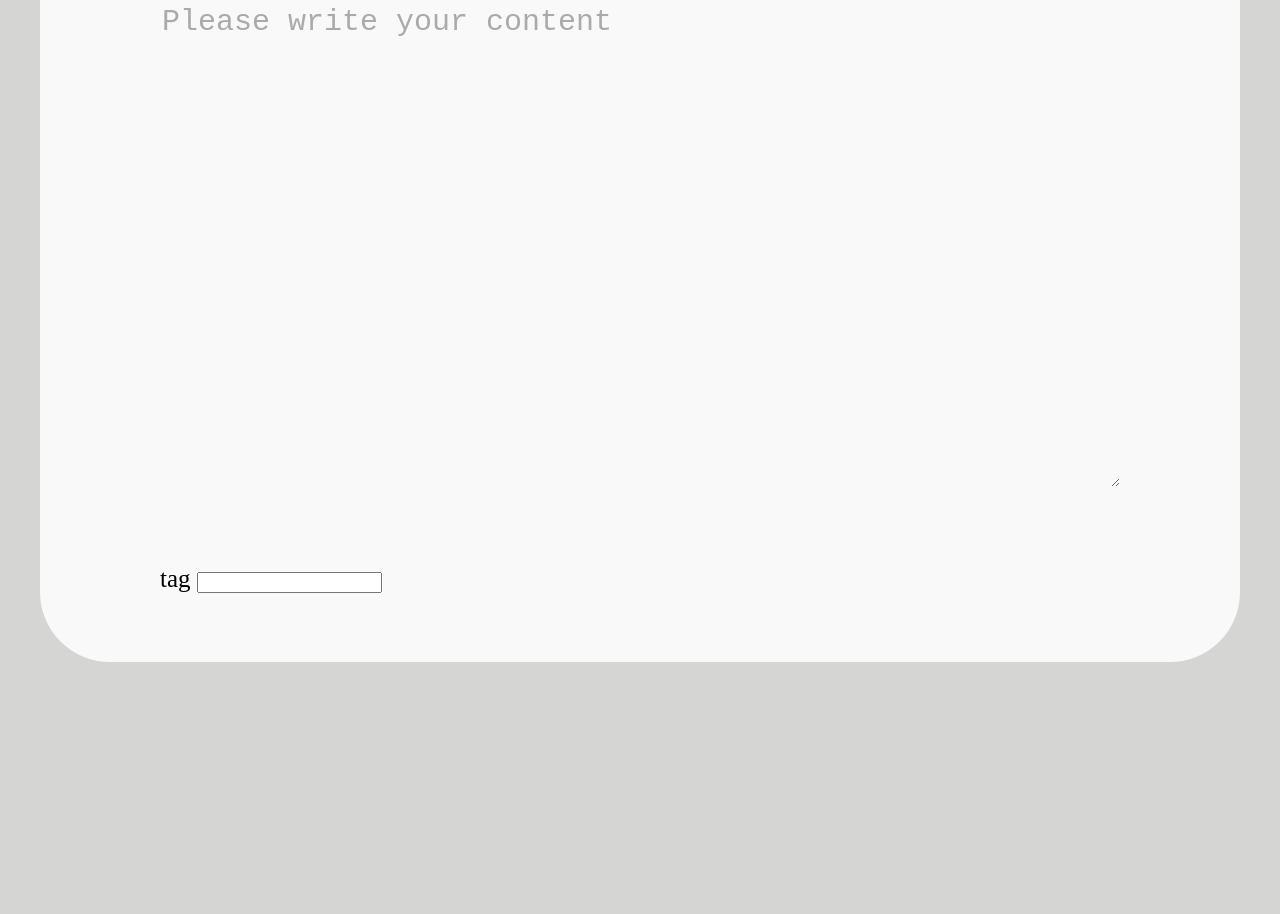
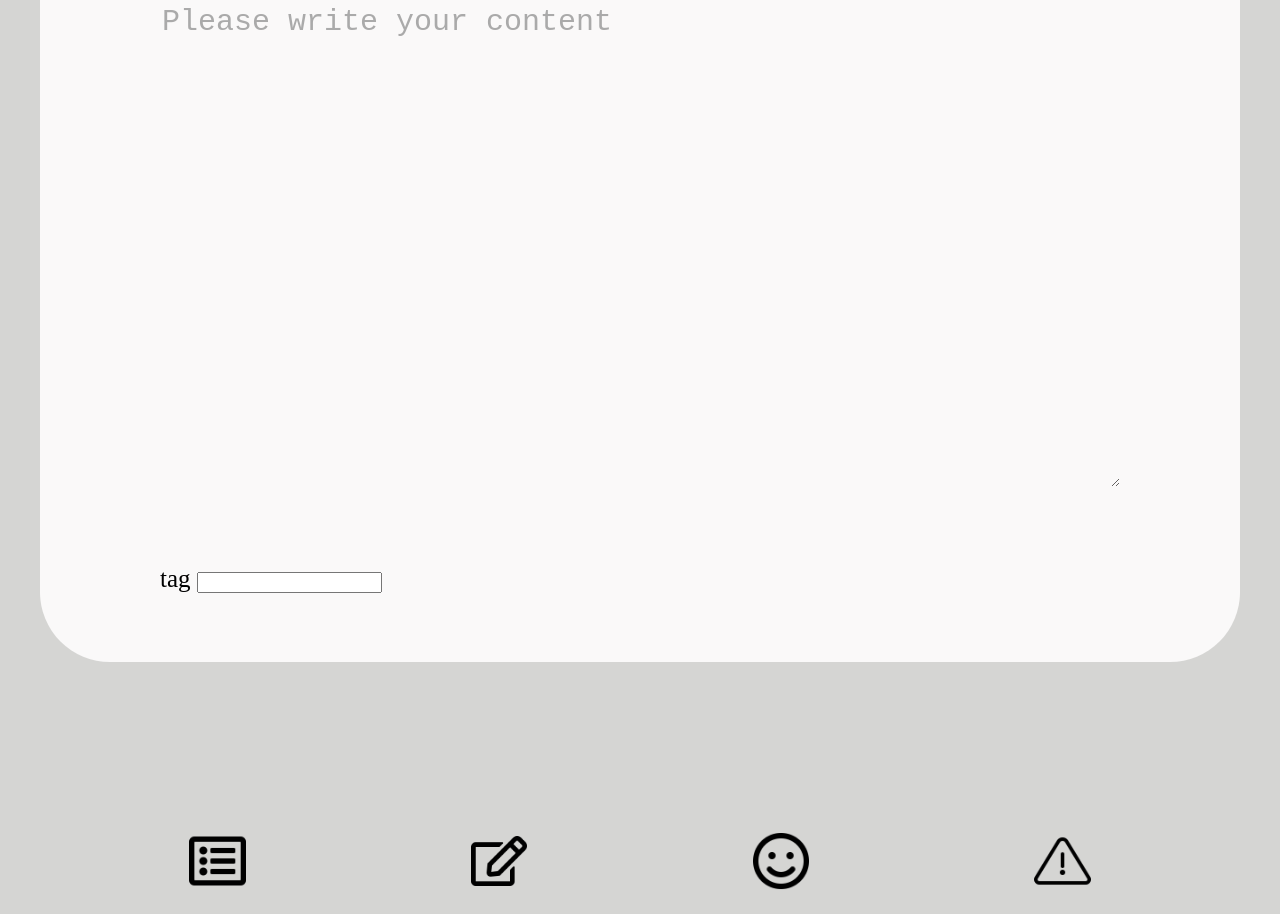
Before and after one commit to jjub0217/Today-s-mood-diary, a plain HTML site: page write.html in a window 1280 px wide. Shown: the part 674-1588 px from the top of the page. Before the commit the page ends 1486 px from the top, so only its background shows below. Drawn offline with Linux system fonts and the light colour scheme.

Commit message:
docs: detail page UI design complete

```diff
--- a/write.html
+++ b/write.html
@@ -49,7 +49,7 @@
             </div>
             <div class="write-title">
                 <label for="">Title</label>
-                <input type="text"/>
+                <input type="text" class="writeTitle"/>
             </div>
 
 
@@ -64,6 +64,38 @@
         </div>
 
       </main>
+
+      <div class="navigation">
+        <h2 class="a11y-hidden">메인메뉴</h2>
+        <ul class="nav-list">
+
+          <li>
+
+            <a href="">
+              <img src="./images/list-alt-regular.png" alt="lists" class="nav-icon" />
+            </a>
+          </li>
+
+          <li>
+            <a href="">
+              <img src="./images/edit-regular.png" alt="write" class="nav-icon" />
+            </a>
+          </li>
+
+          <li>
+            <a href="">
+              <img src="./images/feeling/good-regular.png" alt="feeling-calendar" class="nav-icon" />
+            </a>
+          </li>
+
+          <li>
+            <a href="">
+              <img src="./images/notice-regular.png" alt="notice" class="nav-icon" />
+            </a>
+          </li>
+        </ul>
+      </div>
+
     </div>
   </body>
 </html>
```
